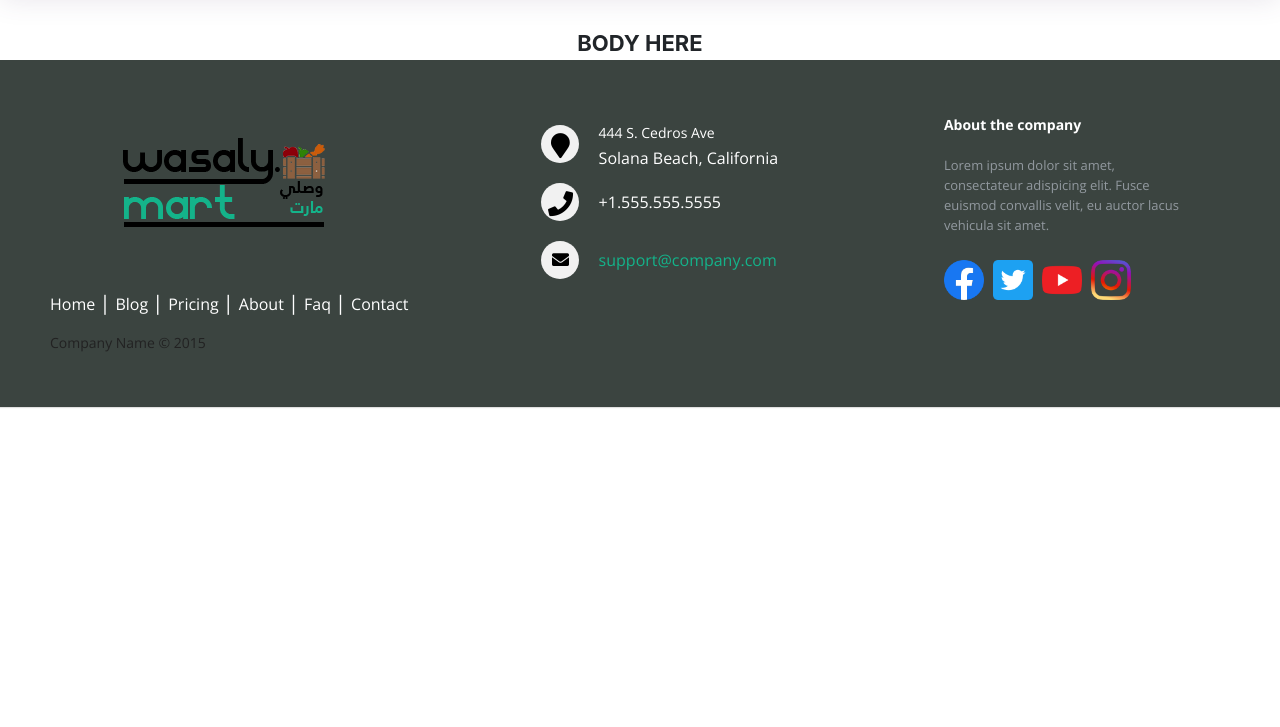
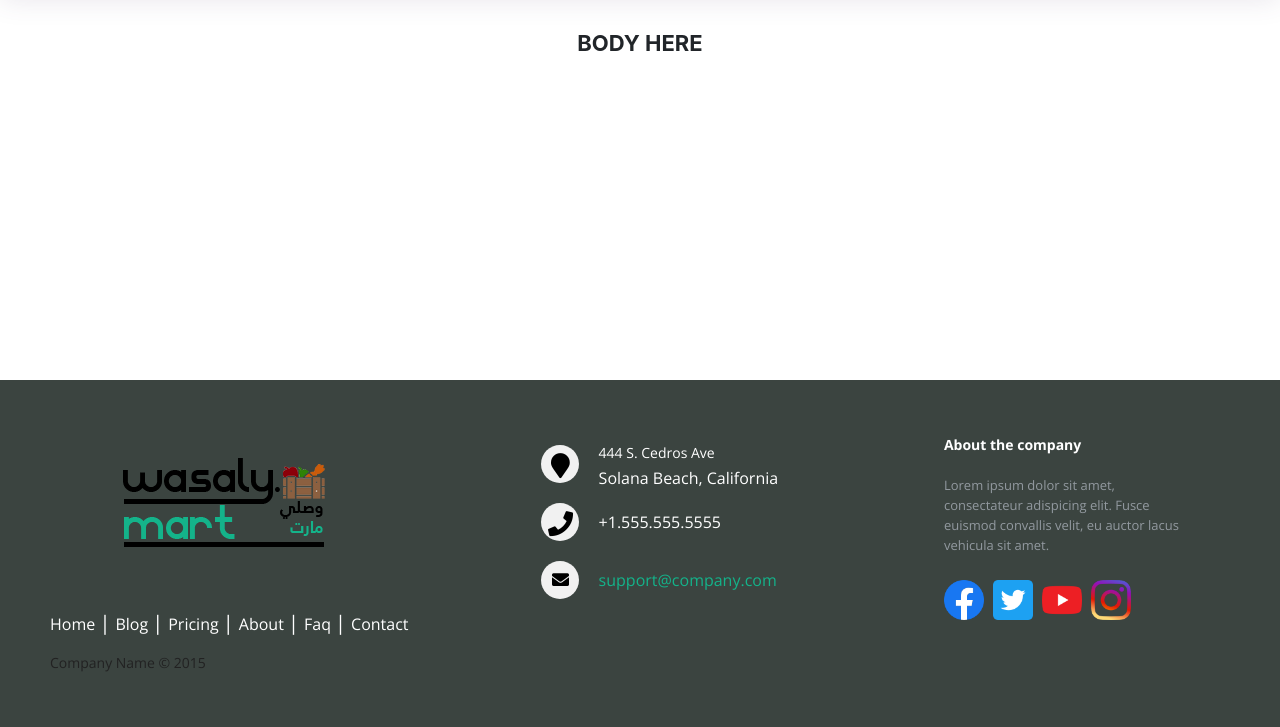
Before and after one commit to Seifeldin-Khalil/wasaly, a PHP site: page /headerFooter.html in a window 1280 px wide. Shown: the part 73-800 px from the top of the page. Run offline with PHP 8.4, Linux system fonts and the light colour scheme; some libraries are stand-ins or nearby versions.

Commit message:
Updated stylesheet
Zabat the footer yb2a fixed ta7t

```diff
--- a/CSS/stylesheet.css
+++ b/CSS/stylesheet.css
@@ -23,6 +23,9 @@ body {
 }
 
 .footer-distributed {
+     position: fixed;
+  left: 0;
+  bottom: 0;
     background: #3b4440;
     box-shadow: 0 1px 1px 0 rgba(0, 0, 0, 0.12);
     box-sizing: border-box;
```
